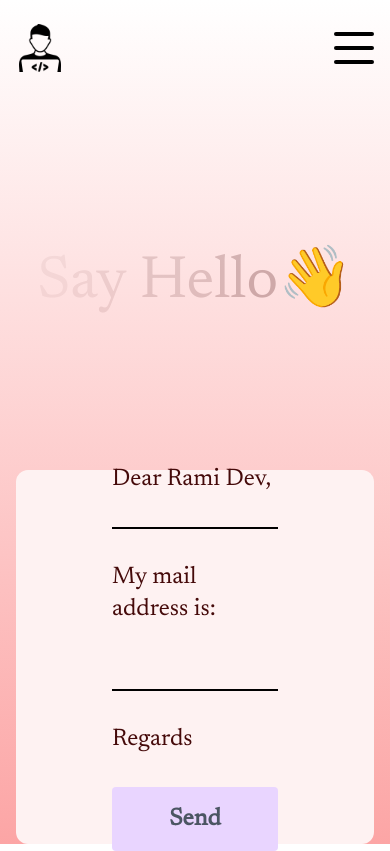
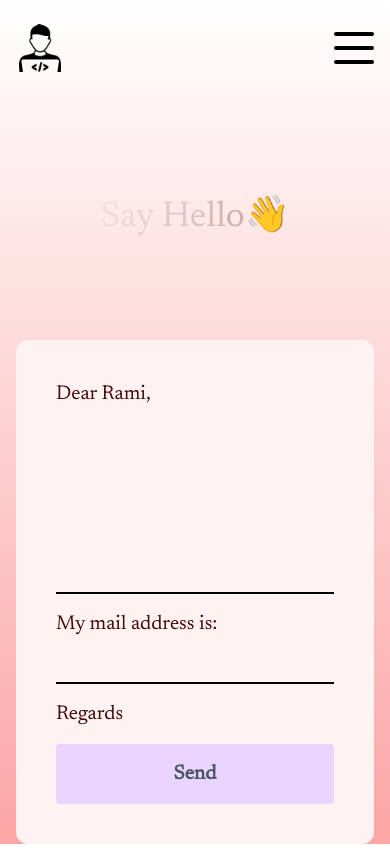
Before and after one commit to PROuserR/PROuserR.github.io, a Next.js app: page /contact in a window 390 px wide. Built offline with nearby package versions, Linux system fonts and the light colour scheme.

Commit message:
Trying to fix localstorage error 7

```diff
--- a/src/app/about/page.jsx
+++ b/src/app/about/page.jsx
@@ -175,7 +175,6 @@ const AboutPage = () => {
             <motion.div
               initial={{ x: "-300px" }}
               animate={isExperienceRefInView ? { x: "0" } : {}}
-              className=""
             >
               {/* EXPERIENCE LIST ITEM */}
               <div className="flex justify-between h-fit">
--- a/src/app/contact/page.jsx
+++ b/src/app/contact/page.jsx
@@ -42,7 +42,7 @@ const ContactPage = () => {
     >
       <div className="h-full flex flex-col lg:flex-row px-4 sm:px-8 md:px-12 lg:px-20">
         {/* TEXT CONTAINER */}
-        <div className="h-1/2 lg:h-full lg:w-1/2 flex items-center justify-center text-6xl">
+        <div className="h-1/2 lg:h-full lg:w-1/2 flex items-center justify-center text-4xl xl:text-6xl">
           <div>
             {text.split("").map((letter, index) => (
               <motion.span
@@ -65,9 +65,9 @@ const ContactPage = () => {
         <form
           onSubmit={sendEmail}
           ref={form}
-          className="h-1/2 lg:h-4/5 my-auto lg:w-1/2 bg-red-50 dark:bg-red-950 rounded-xl text-2xl flex flex-col gap-8 justify-center p-24"
+          className="h-4/5 my-auto lg:w-1/2 bg-red-50 dark:bg-red-950 rounded-xl text-xl xl:text-2xl flex flex-col gap-y-4 xl:gap-y-8 justify-center p-10 xl:p-24"
         >
-          <span>Dear Rami Dev,</span>
+          <span>Dear Rami,</span>
           <textarea
             rows={6}
             className="bg-transparent border-b-2 border-b-black outline-none resize-none"
--- a/src/app/page.jsx
+++ b/src/app/page.jsx
@@ -12,13 +12,13 @@ const Homepage = () => {
       animate={{ y: "0%" }}
       transition={{ duration: 1 }}
     >
-      <div className="h-full flex flex-col gap-y-8 lg:gap-y-0 lg:flex-row px-4 sm:px-8 md:px-12 lg:px-20">
+      <div className="h-full flex flex-col gap-y-4 lg:gap-y-0 lg:flex-row px-4 sm:px-8 md:px-12 lg:px-20">
         {/* IMAGE CONTAINER */}
-        <div className="h-1/2 lg:h-full lg:w-1/2 relative">
+        <div className="h-1/3 lg:h-full lg:w-1/2 relative">
           <Image src="/hero.png" alt="" fill className="object-contain" />
         </div>
         {/* TEXT CONTAINER */}
-        <div className="h-1/2 lg:h-full lg:w-1/2 flex flex-col gap-8 items-center justify-center">
+        <div className="h-2/3 lg:h-full lg:w-1/2 flex flex-col gap-4 lg:gap-8 items-center justify-center">
           {/* TITLE */}
           <h1 className="text-4xl md:text-6xl font-bold">
             Crafting Digital Experiences, Building the Future.
--- a/src/app/portfolio/page.jsx
+++ b/src/app/portfolio/page.jsx
@@ -62,7 +62,7 @@ const PortfolioPage = () => {
     >
       <div className="h-[600vh] relative" ref={ref}>
         <div className="absolute left-1/4 top-40 w-1/2 h-80 bg-gradient-to-r from-red-800 to-red-600 dark:from-red-600 dark:to-red-300 blur-3xl rounded-full -z-10 -rotate-[30deg]" />
-        <div className="w-screen h-[calc(100vh-6rem)] flex items-center justify-center text-8xl text-center z-50">
+        <div className="w-screen h-[calc(100vh-6rem)] flex items-center justify-center text-6xl xl:text-8xl text-center z-50">
           Projects 📝
         </div>
         <div className="sticky top-0 flex h-screen gap-4 items-center overflow-hidden">
@@ -88,13 +88,13 @@ const PortfolioPage = () => {
                   </p>
                   <div className="flex gap-x-12">
                     <Link href={item.link} className="w-fit">
-                      <button className="text-lg md:p-4 md:text-md lg:p-6 lg:text-xl bg-red-900 text-red-300 dark:bg-red-300 dark:text-red-900 font-semibold rounded-xl hover:shadow-xl shadow-red-400">
+                      <button className="text-lg p-2 md:p-4 md:text-md lg:p-6 lg:text-xl bg-red-900 text-red-300 dark:bg-red-300 dark:text-red-900 font-semibold rounded-xl hover:shadow-xl shadow-red-400">
                         View More 🚀
                       </button>
                     </Link>
                     {item?.blog && (
                       <Link href={item.blog} className="w-fit">
-                        <button className="text-lg md:p-4 md:text-md lg:p-6 lg:text-xl bg-red-900 text-red-300 dark:bg-red-300 dark:text-red-900 font-semibold rounded-xl hover:shadow-xl shadow-red-400">
+                        <button className="text-lg p-2 md:p-4 md:text-md lg:p-6 lg:text-xl bg-red-900 text-red-300 dark:bg-red-300 dark:text-red-900 font-semibold rounded-xl hover:shadow-xl shadow-red-400">
                           See Blog 📃
                         </button>
                       </Link>
@@ -117,8 +117,8 @@ const PortfolioPage = () => {
         </div>
       </div>
       <div className="flex w-screen h-[125vh] gap-16 items-center justify-center text-center">
-        <div className="flex flex-col absolute left-24 z-10 gap-y-12">
-          <h1 className="text-6xl italic text-red-950">Do you have a project?</h1>
+        <div className="flex flex-col absolute left-2 xl:left-24 z-10 gap-y-12">
+          <h1 className="text-4xl xl:text-6xl italic text-red-950">Do you have a project?</h1>
           <Link
             href="/contact"
             className="text-4xl bg-red-300 dark:bg-red-800 p-4 w-fit mx-auto rounded-2xl hover:shadow-2xl shadow-gray-500"
```
